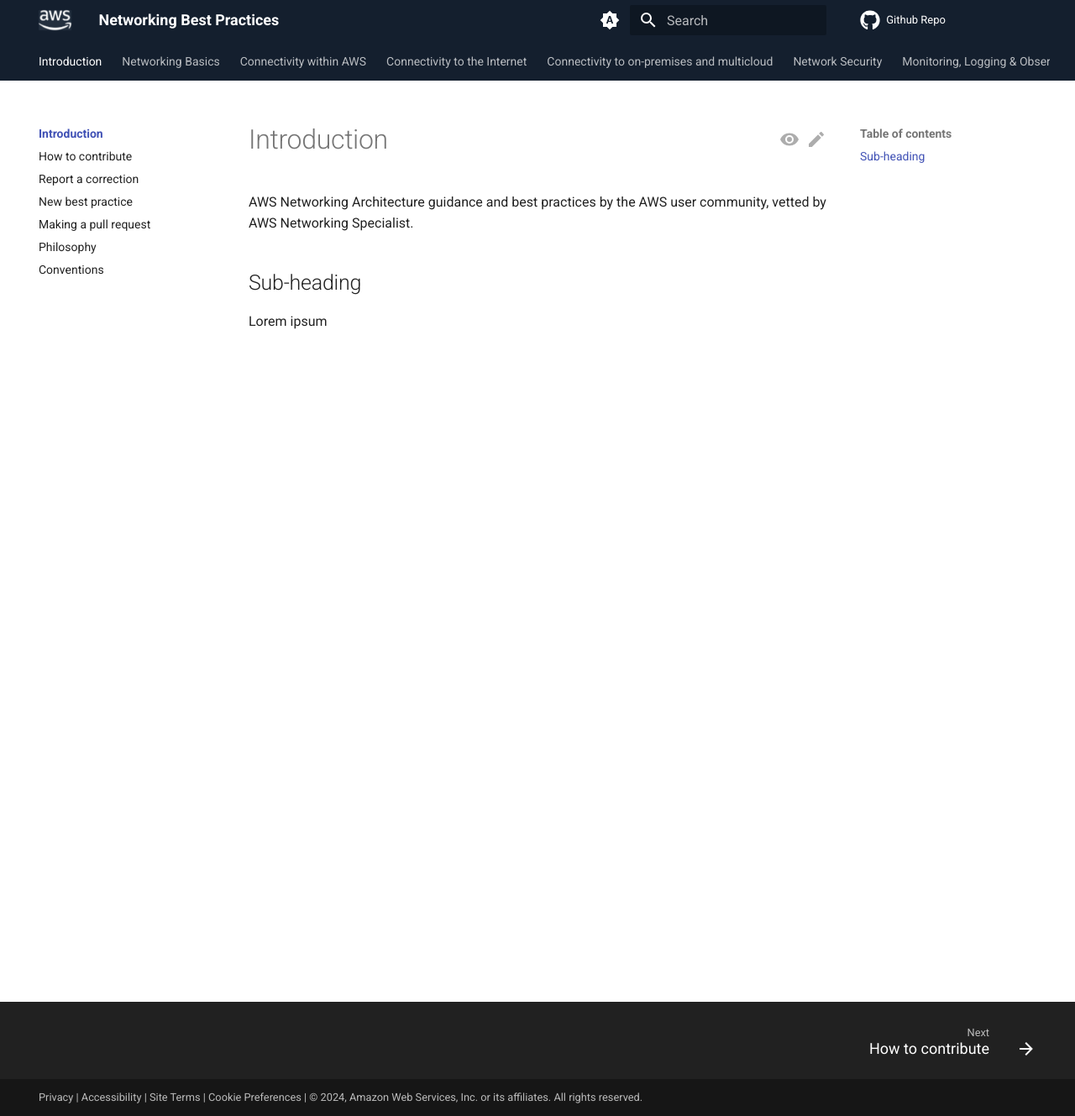
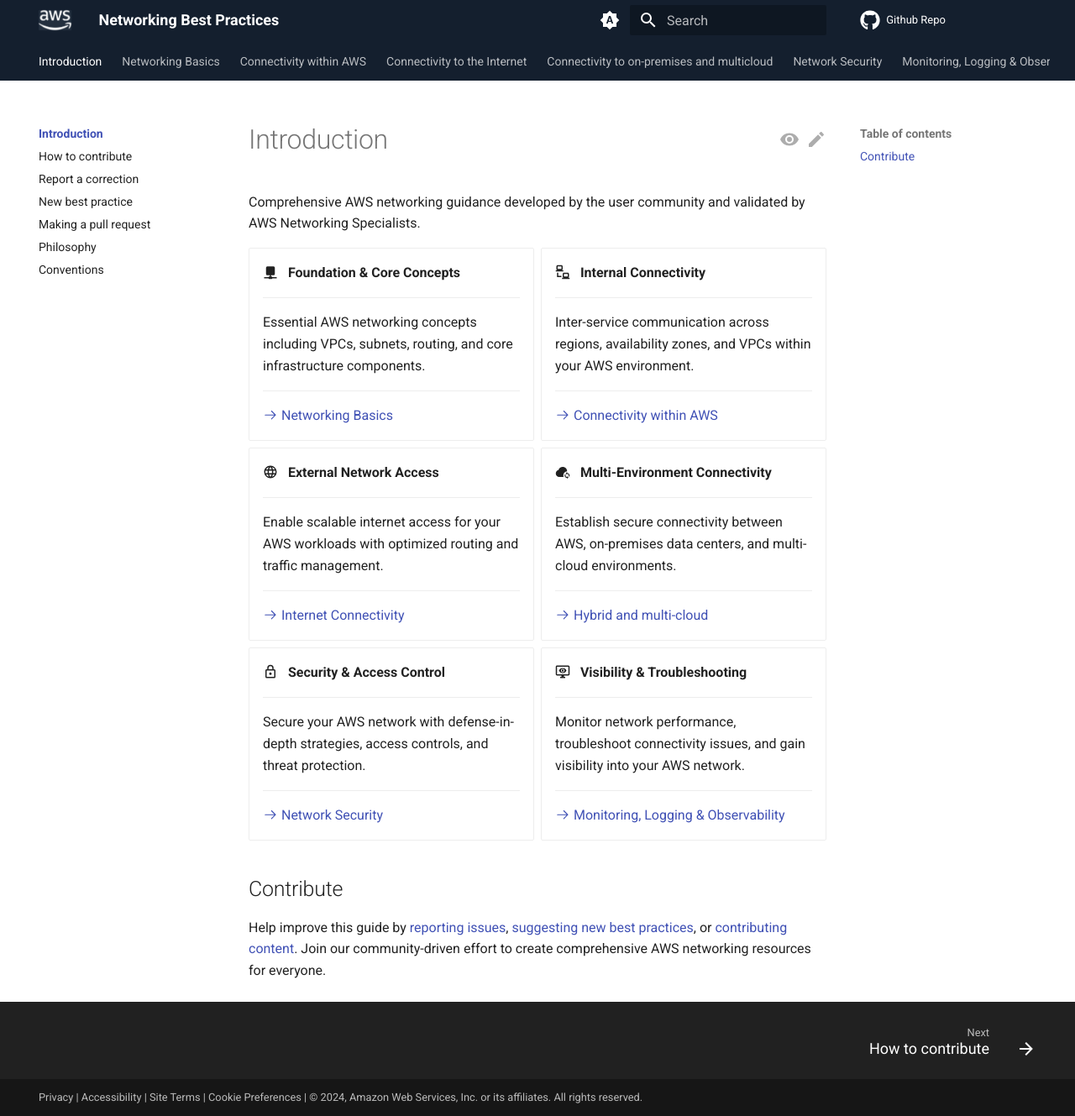
Before and after one commit to aws/aws-networking-best-practices, an MkDocs documentation site: the page built from content/index.md, in a window 1280 px wide and 1329 px high. Shown: the whole window at 84% size. Built offline with MkDocs 1.6.1 and Material for MkDocs 9.7.7, drawn with Linux system fonts in a browser that asks for light colours; comment, search, counter and statistics services are not loaded.

Commit message:
Updated subsection navigation

```diff
--- a/content/index.md
+++ b/content/index.md
@@ -1,9 +1,77 @@
 # Introduction
 
-AWS Networking Architecture guidance and best practices by the AWS user community, vetted by AWS Networking Specialist.
+Comprehensive AWS networking guidance developed by the user community and validated by AWS Networking Specialists.
 
 
+<div class="grid cards" markdown>
 
-## Sub-heading
+-   :material-network: &nbsp;
+    __Foundation & Core Concepts__
 
-Lorem ipsum
+    ---
+
+    Essential AWS networking concepts including VPCs, subnets, routing, and core infrastructure components.
+
+    ---
+
+    [:octicons-arrow-right-24: Networking Basics](basics/)
+
+-   :material-lan-connect: &nbsp;
+    __Internal Connectivity__
+
+    ---
+
+    Inter-service communication across regions, availability zones, and VPCs within your AWS environment.
+
+    ---
+
+    [:octicons-arrow-right-24: Connectivity within AWS](internal-connectivity/)
+
+-   :material-web: &nbsp;
+    __External Network Access__
+
+    ---
+
+    Enable scalable internet access for your AWS workloads with optimized routing and traffic management.
+
+    ---
+
+    [:octicons-arrow-right-24: Internet Connectivity](internet-connectivity/)
+
+-   :material-cloud-sync: &nbsp;
+    __Multi-Environment Connectivity__
+
+    ---
+
+    Establish secure connectivity between AWS, on-premises data centers, and multi-cloud environments.
+
+    ---
+
+    [:octicons-arrow-right-24: Hybrid and multi-cloud](hybrid-connectivity/)
+
+-   :material-lock-outline: &nbsp;
+    __Security & Access Control__
+
+    ---
+
+    Secure your AWS network with defense-in-depth strategies, access controls, and threat protection.
+
+    ---
+
+    [:octicons-arrow-right-24: Network Security](security/)
+
+-   :material-monitor-eye: &nbsp;
+    __Visibility & Troubleshooting__
+
+    ---
+
+    Monitor network performance, troubleshoot connectivity issues, and gain visibility into your AWS network.
+
+    ---
+
+    [:octicons-arrow-right-24: Monitoring, Logging & Observability](monitoring-observability/)
+</div>
+
+## Contribute
+
+Help improve this guide by [reporting issues](community/report-a-correction/), [suggesting new best practices](http://127.0.0.1:8000/aws/aws-networking-best-practices/community/new-best-practice/), or [contributing content](http://127.0.0.1:8000/aws/aws-networking-best-practices/community/making-a-pull-request/). Join our community-driven effort to create comprehensive AWS networking resources for everyone.
```
Also changed, not shown: content/basics/index.md (+3 -1 lines), content/hybrid-connectivity/index.md (+51 -0 lines), content/internal-connectivity/index.md (+5 -1 lines), content/internet-connectivity/index.md (+5 -2 lines), content/monitoring-observability/index.md (+3 -0 lines), content/security/index.md (+40 -0 lines).
